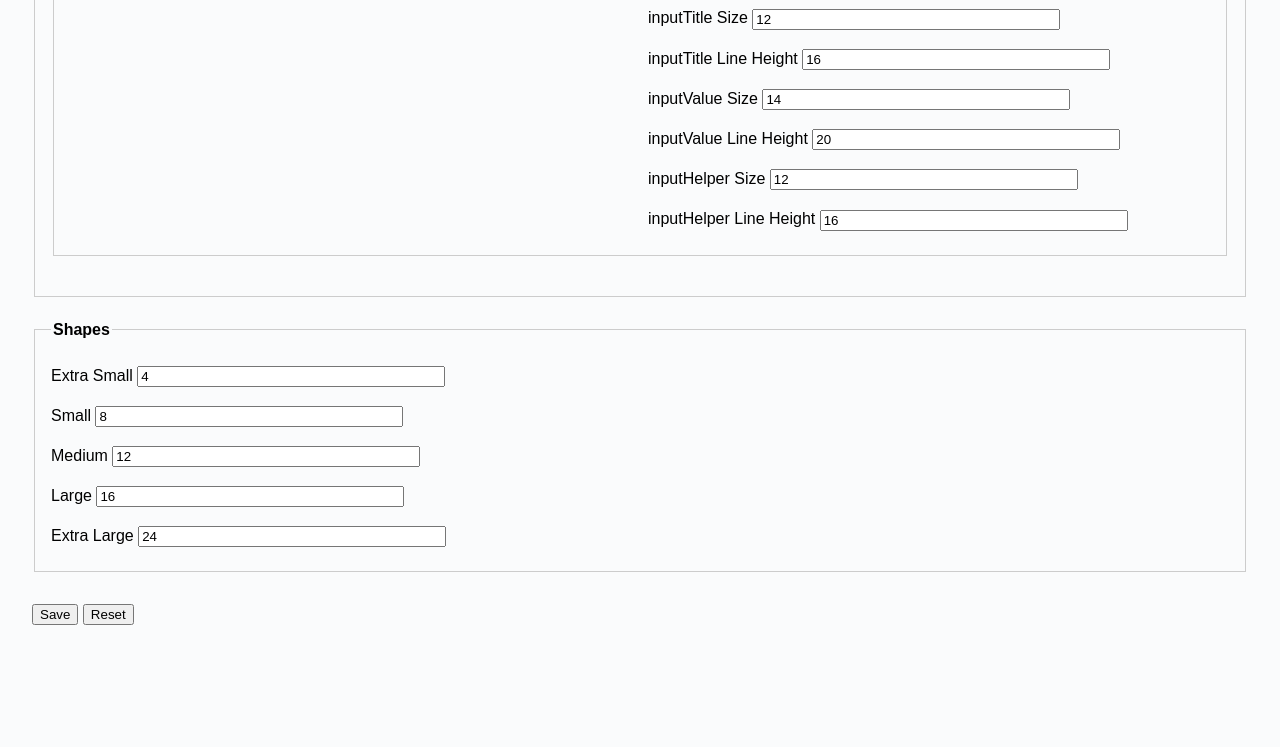
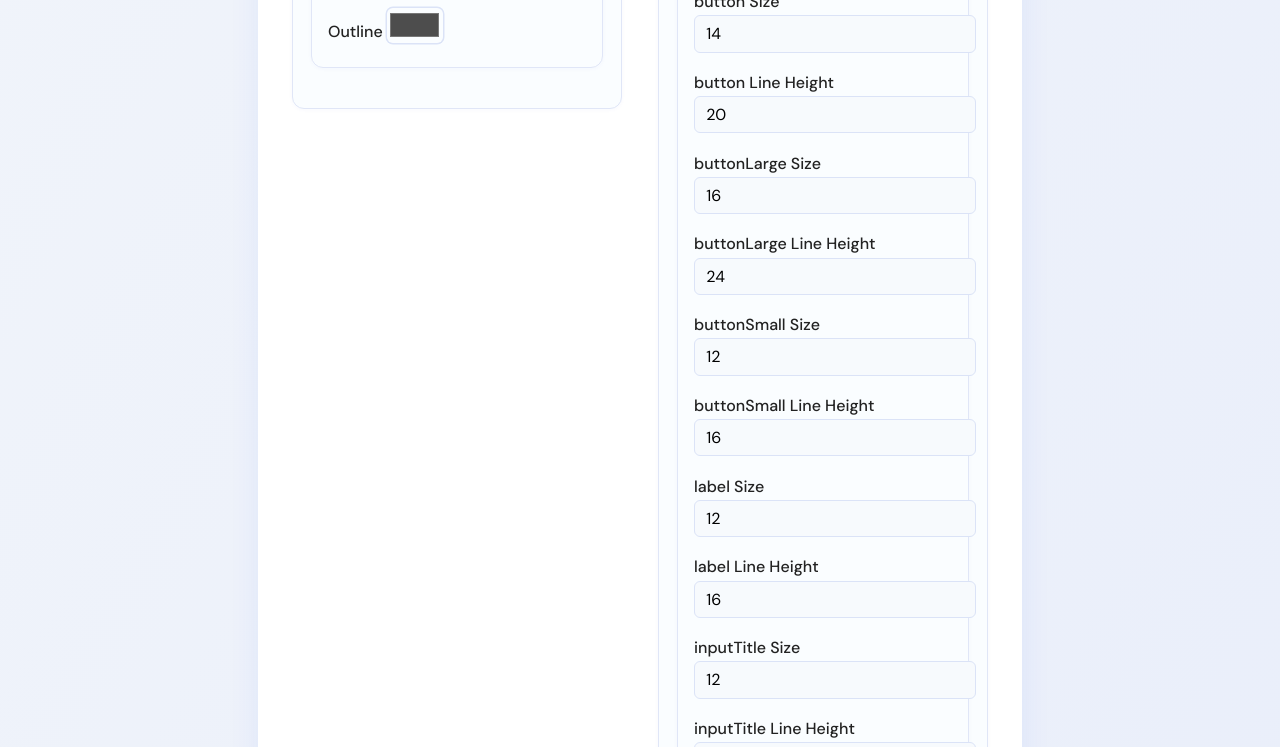
Before and after one commit to nateatt/oze-appshell, a website: page brand-config-portal/index.html in a window 1280 px wide. Shown: the part 2053-2800 px from the top of the page. Before the commit the page ends 2710 px from the top, so only its background shows below. Drawn offline with Linux system fonts and the light colour scheme.

Commit message:
refactor: update index.html for improved layout and styling; add .idea/.gitignore to exclude IDE files

```diff
--- a/brand-config-portal/index.html
+++ b/brand-config-portal/index.html
@@ -4,28 +4,155 @@
   <meta charset="UTF-8">
   <meta name="viewport" content="width=device-width, initial-scale=1.0">
   <title>Brand Config Portal</title>
+  <link href="https://fonts.googleapis.com/css?family=DM+Sans:400,500,700&display=swap" rel="stylesheet">
   <style>
-    body { font-family: sans-serif; margin: 2rem; background: #fafbfc; }
-    h1 { font-size: 1.5rem; }
-    fieldset { margin-bottom: 1.5rem; padding: 1rem; border: 1px solid #ccc; }
-    legend { font-weight: bold; }
-    label { display: block; margin-top: 0.5rem; }
-    input, select { margin-top: 0.2rem; margin-bottom: 0.5rem; width: 100%; max-width: 300px; }
-    .actions { margin-top: 2rem; }
-    .gist-link { margin-top: 1rem; }
-    .row { display: flex; gap: 1rem; }
-    .row > div { flex: 1; }
+    html, body {
+      font-family: 'DM Sans', sans-serif;
+      background: linear-gradient(120deg, #f4f7fa 0%, #e9eefa 100%);
+      margin: 0;
+      min-height: 100vh;
+    }
+    body {
+      margin: 0;
+      padding: 0;
+      display: flex;
+      flex-direction: column;
+      align-items: center;
+      justify-content: flex-start;
+      min-height: 100vh;
+    }
+    h1 {
+      font-size: 2.2rem;
+      font-weight: 700;
+      letter-spacing: -1px;
+      color: #1246EA;
+      margin-top: 2.5rem;
+      margin-bottom: 1.5rem;
+      text-shadow: 0 2px 8px #e9eefa;
+    }
+    form {
+      background: #fff;
+      border-radius: 18px;
+      box-shadow: 0 4px 32px 0 rgba(18,70,234,0.07);
+      padding: 2.5rem 2rem 2rem 2rem;
+      max-width: 700px;
+      width: 100%;
+      margin-bottom: 2rem;
+    }
+    fieldset {
+      margin-bottom: 1.5rem;
+      padding: 1.2rem 1rem 1rem 1rem;
+      border: 1.5px solid #e0e6f7;
+      border-radius: 12px;
+      background: #fafdff;
+      box-shadow: 0 1px 4px 0 rgba(18,70,234,0.03);
+    }
+    legend {
+      font-weight: 600;
+      color: #1246EA;
+      font-size: 1.1rem;
+      letter-spacing: -0.5px;
+      padding: 0 0.5rem;
+    }
+    label {
+      display: block;
+      margin-top: 0.7rem;
+      font-size: 1rem;
+      color: #222;
+      font-weight: 500;
+    }
+    input, select {
+      margin-top: 0.2rem;
+      margin-bottom: 0.5rem;
+      width: 100%;
+      max-width: 320px;
+      font-family: 'DM Sans', sans-serif;
+      font-size: 1rem;
+      border: 1px solid #dbe3f7;
+      border-radius: 6px;
+      padding: 0.45rem 0.7rem;
+      background: #f7fafd;
+      transition: border 0.2s;
+    }
+    input:focus, select:focus {
+      border: 1.5px solid #1246EA;
+      outline: none;
+      background: #fff;
+    }
+    input[type="color"] {
+      padding: 0.1rem;
+      height: 2.2rem;
+      width: 3.5rem;
+      min-width: 3.5rem;
+      border: none;
+      background: none;
+      box-shadow: 0 0 0 1.5px #dbe3f7;
+      border-radius: 6px;
+    }
+    .actions {
+      margin-top: 2.2rem;
+      display: flex;
+      gap: 1.2rem;
+      justify-content: flex-end;
+    }
+    .actions button {
+      font-family: 'DM Sans', sans-serif;
+      font-size: 1.1rem;
+      font-weight: 600;
+      background: #1246EA;
+      color: #fff;
+      border: none;
+      border-radius: 7px;
+      padding: 0.7rem 1.7rem;
+      box-shadow: 0 2px 8px 0 rgba(18,70,234,0.08);
+      cursor: pointer;
+      transition: background 0.18s, box-shadow 0.18s;
+    }
+    .actions button:hover, .actions button:focus {
+      background: #0e36b6;
+      box-shadow: 0 4px 16px 0 rgba(18,70,234,0.13);
+    }
+    .gist-link {
+      margin-top: 1.5rem;
+      font-size: 1.1rem;
+      color: #1246EA;
+      font-weight: 500;
+      word-break: break-all;
+    }
+    .row {
+      display: flex;
+      gap: 1.5rem;
+      flex-wrap: wrap;
+    }
+    .row > div {
+      flex: 1;
+      min-width: 220px;
+    }
+    @media (max-width: 700px) {
+      form { padding: 1.2rem 0.5rem; }
+      h1 { font-size: 1.3rem; }
+      .row { flex-direction: column; gap: 0.5rem; }
+    }
   </style>
 </head>
 <body>
   <h1>Brand Config Portal</h1>
     <form id="brandForm">
+      <div style="display: flex; gap: 2rem; flex-wrap: wrap;">
+        <div style="flex: 1 1 0; min-width: 260px; max-width: 340px; display: flex; flex-direction: column; gap: 1.5rem;">
           <fieldset>
             <legend>Brand Info</legend>
             <label>Brand Name <input name="brandName" value="Oze" required></label>
             <label>Version <input name="version" value="1.0.0" required></label>
           </fieldset>
-
+          <fieldset>
+            <legend>Shapes</legend>
+            <label>Extra Small <input name="extraSmall" type="number" value="4"></label>
+            <label>Small <input name="small" type="number" value="8"></label>
+            <label>Medium <input name="medium" type="number" value="12"></label>
+            <label>Large <input name="large" type="number" value="16"></label>
+            <label>Extra Large <input name="extraLarge" type="number" value="24"></label>
+          </fieldset>
           <fieldset>
             <legend>Colors</legend>
             <label>Primary <input name="primary" type="color" value="#1246EA"></label>
@@ -51,7 +178,8 @@
               <label>Outline <input name="dark_outline" type="color" value="#4D4D4D"></label>
             </fieldset>
           </fieldset>
-
+        </div>
+        <div style="flex: 1 1 0; min-width: 260px; max-width: 340px;">
           <fieldset>
             <legend>Typography</legend>
             <label>Font Family <input name="fontFamily" value="DM Sans"></label>
@@ -94,22 +222,12 @@
                   <label>inputTitle Line Height <input name="inputTitle_lineHeight" type="number" value="16"></label>
                   <label>inputValue Size <input name="inputValue_size" type="number" value="14"></label>
                   <label>inputValue Line Height <input name="inputValue_lineHeight" type="number" value="20"></label>
-            <label>inputHelper Size <input name="inputHelper_size" type="number" value="12"></label>
-            <label>inputHelper Line Height <input name="inputHelper_lineHeight" type="number" value="16"></label>
                 </div>
               </div>
             </fieldset>
           </fieldset>
-
-    <fieldset>
-      <legend>Shapes</legend>
-      <label>Extra Small <input name="extraSmall" type="number" value="4"></label>
-      <label>Small <input name="small" type="number" value="8"></label>
-      <label>Medium <input name="medium" type="number" value="12"></label>
-      <label>Large <input name="large" type="number" value="16"></label>
-      <label>Extra Large <input name="extraLarge" type="number" value="24"></label>
-    </fieldset>
-
+        </div>
+      </div>
       <div class="actions">
         <button type="button" id="saveBtn">Save</button>
         <button type="button" id="resetBtn">Reset</button>
@@ -159,7 +277,6 @@
       label_size: 12, label_lineHeight: 16,
       inputTitle_size: 12, inputTitle_lineHeight: 16,
       inputValue_size: 14, inputValue_lineHeight: 20,
-      inputHelper_size: 12, inputHelper_lineHeight: 16,
       extraSmall: 4, small: 8, medium: 12, large: 16, extraLarge: 24
     };
 
@@ -215,7 +332,7 @@
             label:         { size: +f.label_size.value,         lineHeight: +f.label_lineHeight.value },
             inputTitle:    { size: +f.inputTitle_size.value,    lineHeight: +f.inputTitle_lineHeight.value },
             inputValue:    { size: +f.inputValue_size.value,    lineHeight: +f.inputValue_lineHeight.value },
-            inputHelper:   { size: +f.inputHelper_size.value,   lineHeight: +f.inputHelper_lineHeight.value }
+            // inputHelper removed
           }
         },
         shapes: {
```
Also changed, not shown: 2 other files. Lines whose indentation alone changed are shown as unchanged.
